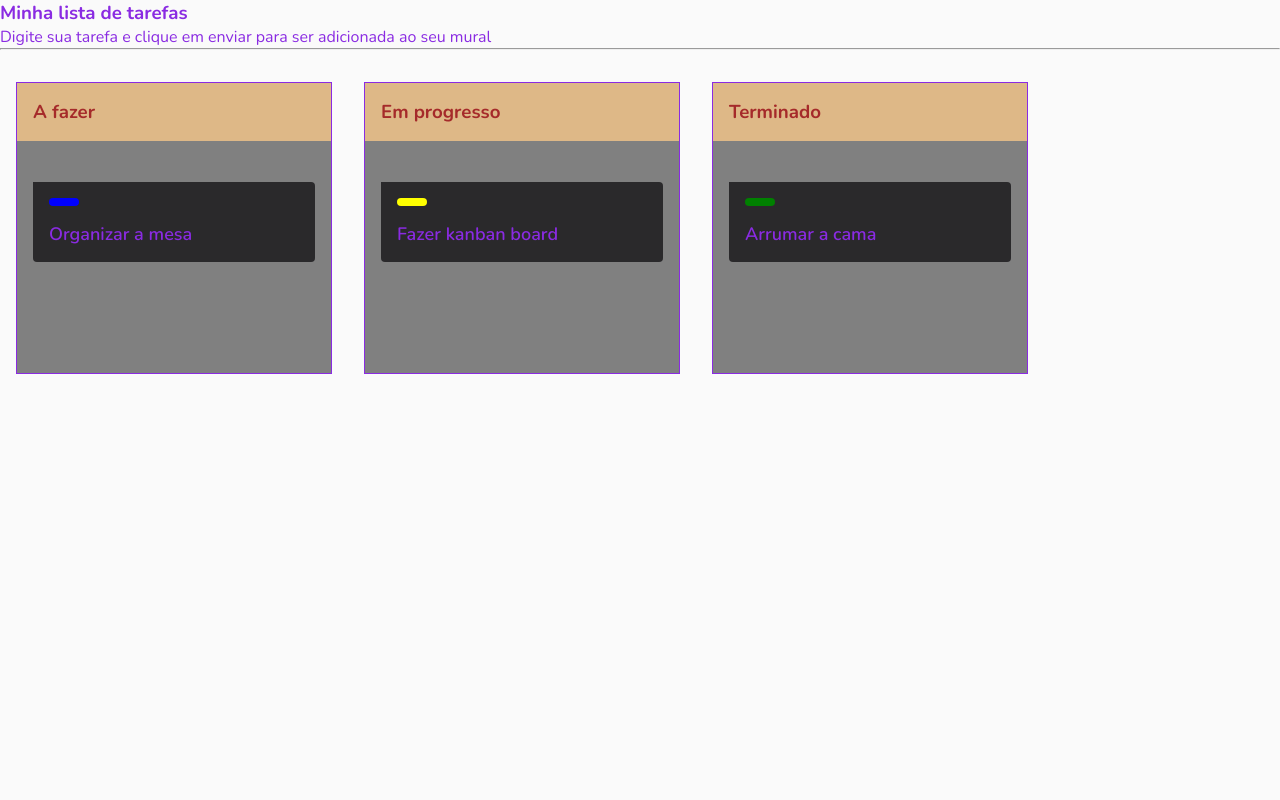
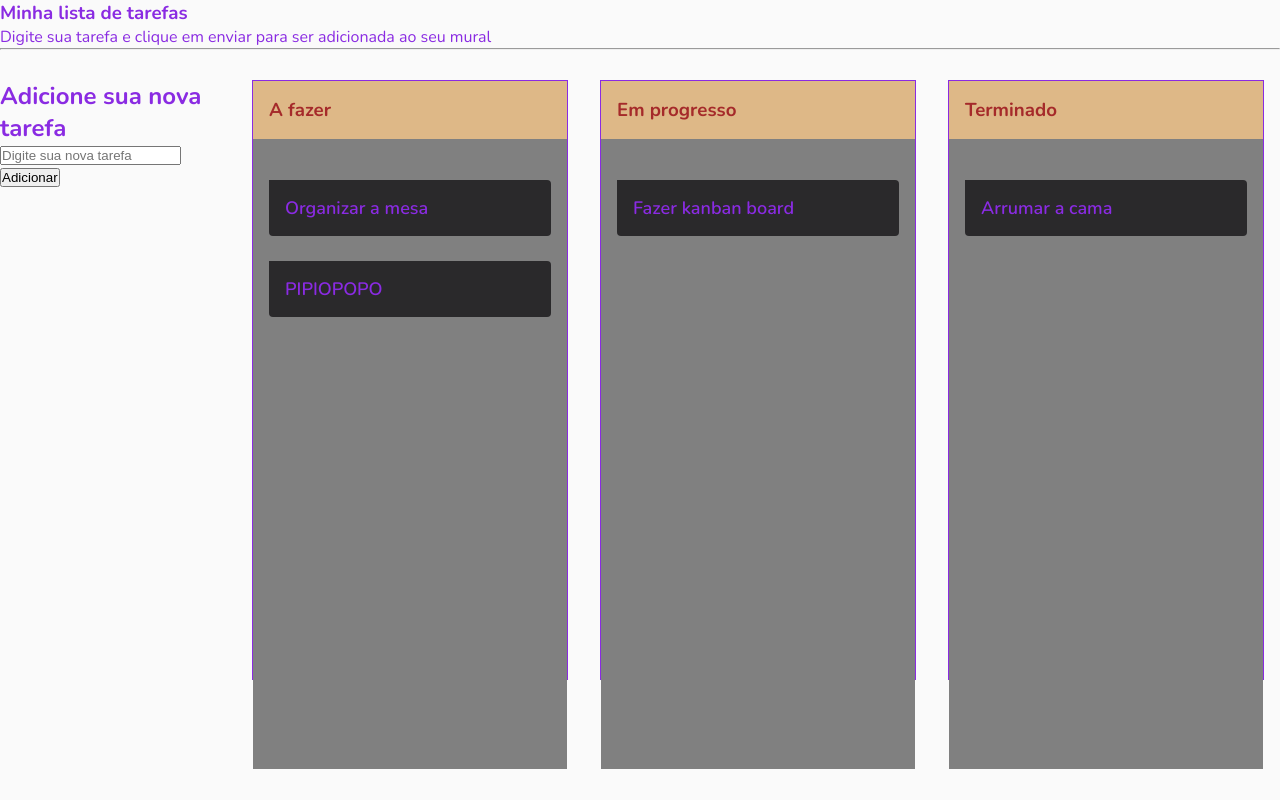
Before and after one commit to PeterTechDev/Simple-Kanban-Board, a plain HTML site: page index.html in a window 1280 px wide. Drawn offline with nearby package versions, Linux system fonts and the light colour scheme.

Commit message:
tentando criar novo post com script

```diff
--- a/index.html
+++ b/index.html
@@ -22,29 +22,34 @@
 <hr>
 
 <div class="mainBoard">
-    <div class="board">
+    <div class="addtask">
+        <h2>Adicione sua nova tarefa</h2>
+        <input type="text" name="newTask" id="newTask" placeholder="Digite sua nova tarefa">
+        <button class="BtnNewTask">Adicionar</button>
+    </div>
+    <div class="board toDo">
         <h3>A fazer</h3>
         <div class="dropzone">
             <div class="postIt" draggable="true">
-                <div class="status blue"></div>
                 <div class="content">Organizar a mesa</div>
+            </div>
+            <div class="postIt" draggable="true">
+                <div class="content">PIPIOPOPO</div>
             </div>
         </div>
     </div>
-    <div class="board">
+    <div class="board doing">
         <h3>Em progresso</h3>
         <div class="dropzone">
             <div class="postIt" draggable="true">
-                <div class="status yellow"></div>
                 <div class="content">Fazer kanban board</div>
             </div>
         </div>
     </div>
-    <div class="board">
+    <div class="board done">
         <h3>Terminado</h3>
         <div class="dropzone">
             <div class="postIt" draggable="true">
-                <div class="status green"></div>
                 <div class="content">Arrumar a cama</div>
             </div>
         </div>
@@ -53,5 +58,4 @@
 
 <script src="./script.js"></script>
 </body>
-
 </html>
--- a/script.js
+++ b/script.js
@@ -1,3 +1,28 @@
+//adicionar nova tarefa
+const newTaskInput = document.getElementById('newTask')
+const BtnNewTask = document.querySelector('.BtnNewTask')
+const toDoBoard = document.querySelector("body > div > div.board.toDo > div");
+
+// const newPostIt = document.createElement('div');
+// newPostIt.classList.add('postIt')
+// newPostIt.setAttribute('draggable', 'true')
+// const contentNewPostIt = document.createElement('p');
+// contentNewPostIt.innerText = newTaskInput.value;
+
+BtnNewTask.addEventListener('click', ()=>{
+    const newPostIt = document.createElement('div');
+    newPostIt.classList.add('postIt')
+    newPostIt.setAttribute('draggable', 'true')
+
+    const contentNewPostIt = document.createElement('div');
+    contentNewPostIt.classList.add('content')
+    contentNewPostIt.innerText = newTaskInput.value;
+    newPostIt.appendChild(contentNewPostIt);
+    toDoBoard.appendChild(newPostIt)
+
+})
+
+
 //Captura os elementos
 const postIts = document.querySelectorAll('.postIt');
 const dropzones = document.querySelectorAll('.dropzone');
@@ -16,10 +41,9 @@ function dragstart(){
     this.classList.add('is-dragging')
 }
 
-function drag(){
-    console.log('is dragging')
+function drag() {
+    // log('CARD: Is dragging ')
 }
-
 
 function dragend(){
     dropzones.forEach(dropzone=> dropzone.classList.remove('highlight'));
@@ -36,15 +60,14 @@ dropzones.forEach( dropzone => {
     dropzone.addEventListener('drop', drop)
 })
 
-function dragenter(){
-
+function dragenter() {
+    // log('DROPZONE: Enter in zone ')
 }
 
 function dragover(){
     // this = dropzone
     this.classList.add('over')
 
-    // get dragging post
     const postDragged = document.querySelector('.is-dragging');
 
     this.appendChild(postDragged)
--- a/style.css
+++ b/style.css
@@ -14,10 +14,10 @@ body {
 }
 
 .mainBoard{
+    height: 75vh;
+    margin: 30px auto;
+
     display: flex;
-    /* justify-content: space-between; */
-
-    margin-top: 32px;
 }
 
 .board {
@@ -32,6 +32,7 @@ body {
 }
 
 .dropzone {
+    height: 100%;
     padding: 16px;
     background-color: gray;
     min-width: 280px;
@@ -41,7 +42,7 @@ body {
 .postIt {
     background-color: #141316cc;
     padding: 16px;
-    box-shadow: 0 2px -1px; /* repectivamente: eixo x, eixo y e blur*/
+    box-shadow: 0 2px -1px; /* respectivamente: eixo x, eixo y e blur*/
     width: 250px;
     margin: 25px 0;
     border-radius: 0 4px 4px 4px;
```
